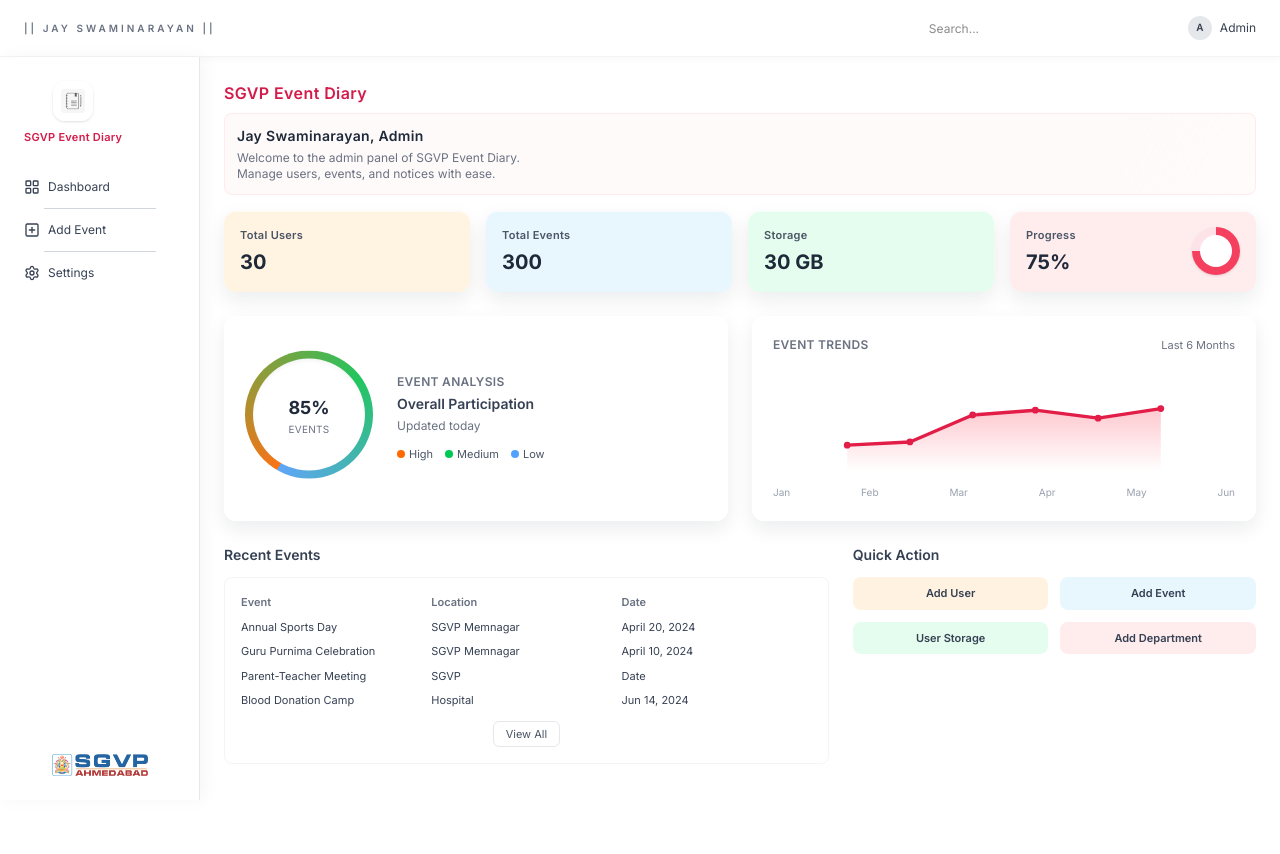
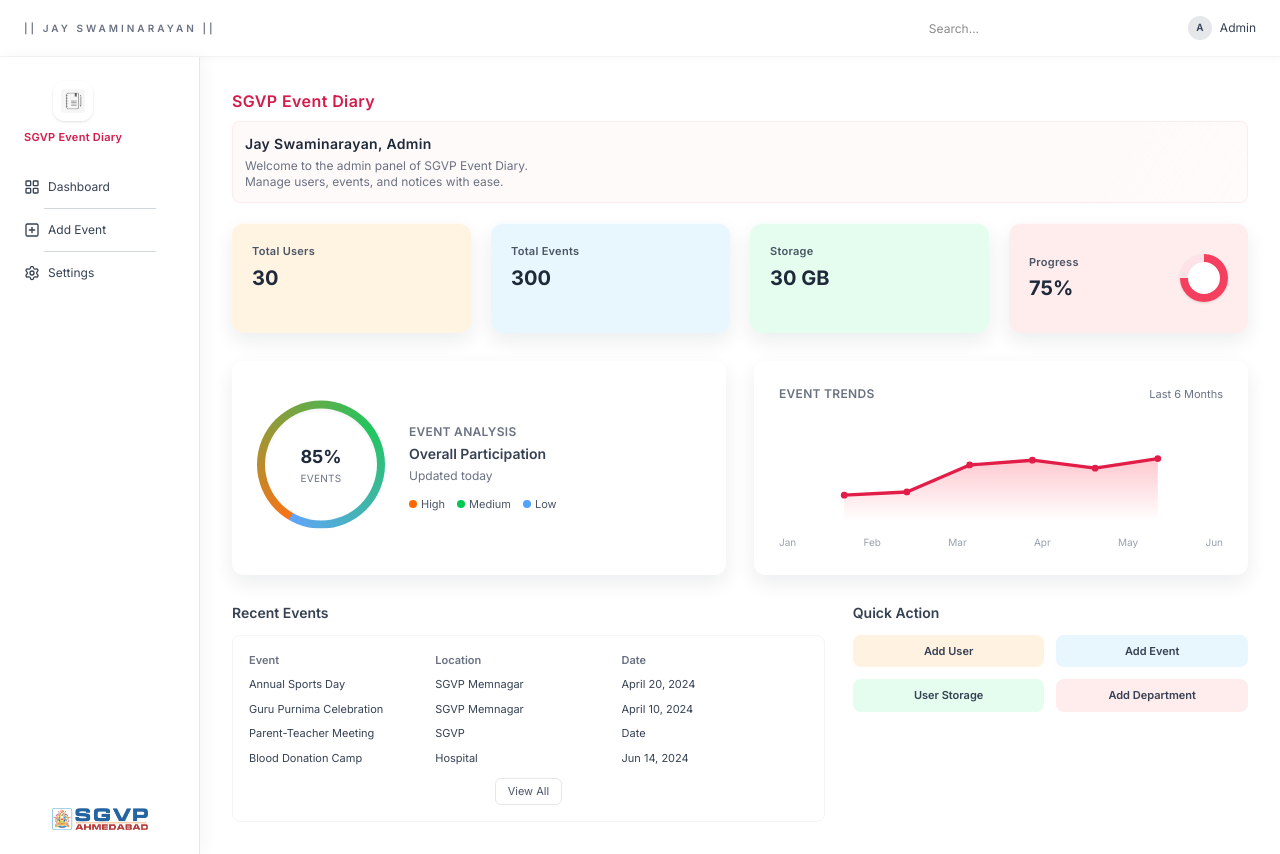
Before and after one commit to sgvpgraphic/sgvp-event-management, a Next.js app: page /dashboard in a window 1280 px wide. Before the commit the page ends 800 px from the top, so only its background shows below. Built offline with nearby package versions, Linux system fonts and the light colour scheme.

Commit message:
Increase dashboard spacing and card height

```diff
--- a/src/app/dashboard/page.tsx
+++ b/src/app/dashboard/page.tsx
@@ -163,7 +163,7 @@
           </div>
 
           {/* Main */}
-          <div className="p-6 bg-white w-full">
+          <div className="p-8 bg-white w-full">
             <div className="w-full max-w-none mx-auto">
             <h1 className="text-base font-semibold text-[#d41c4a] tracking-wide animate-fade-up" style={{ animationDelay: "160ms" }}>
               SGVP Event Diary
@@ -177,20 +177,20 @@
             </div>
 
             {/* Stats */}
-            <div className="grid grid-cols-1 sm:grid-cols-2 lg:grid-cols-4 gap-4 mt-4">
-              <div className="rounded-xl bg-orange-100/70 p-4 animate-fade-up card-glow hover-lift" style={{ animationDelay: "280ms" }}>
+            <div className="grid grid-cols-1 sm:grid-cols-2 lg:grid-cols-4 gap-5 mt-5">
+              <div className="rounded-xl bg-orange-100/70 p-5 min-h-[110px] animate-fade-up card-glow hover-lift" style={{ animationDelay: "280ms" }}>
                 <div className="text-[11px] text-gray-600 font-semibold tracking-wide">Total Users</div>
                 <div className="text-xl font-bold text-gray-800 mt-1">{stats.users}</div>
               </div>
-              <div className="rounded-xl bg-sky-100/70 p-4 animate-fade-up card-glow hover-lift" style={{ animationDelay: "340ms" }}>
+              <div className="rounded-xl bg-sky-100/70 p-5 min-h-[110px] animate-fade-up card-glow hover-lift" style={{ animationDelay: "340ms" }}>
                 <div className="text-[11px] text-gray-600 font-semibold tracking-wide">Total Events</div>
                 <div className="text-xl font-bold text-gray-800 mt-1">{stats.events}</div>
               </div>
-              <div className="rounded-xl bg-green-100/70 p-4 animate-fade-up card-glow hover-lift" style={{ animationDelay: "400ms" }}>
+              <div className="rounded-xl bg-green-100/70 p-5 min-h-[110px] animate-fade-up card-glow hover-lift" style={{ animationDelay: "400ms" }}>
                 <div className="text-[11px] text-gray-600 font-semibold tracking-wide">Storage</div>
                 <div className="text-xl font-bold text-gray-800 mt-1">{stats.storage} GB</div>
               </div>
-              <div className="rounded-xl bg-rose-100/70 p-4 flex items-center justify-between animate-fade-up card-glow hover-lift" style={{ animationDelay: "460ms" }}>
+              <div className="rounded-xl bg-rose-100/70 p-5 min-h-[110px] flex items-center justify-between animate-fade-up card-glow hover-lift" style={{ animationDelay: "460ms" }}>
                 <div>
                   <div className="text-[11px] text-gray-600 font-semibold tracking-wide">Progress</div>
                   <div className="text-xl font-bold text-gray-800 mt-1">{stats.progress}%</div>
@@ -202,8 +202,8 @@
             </div>
 
             {/* Event Analysis + Line Chart */}
-            <div className="mt-6 grid grid-cols-1 lg:grid-cols-2 gap-6">
-              <div className="rounded-xl border border-white/70 bg-white/70 p-5 flex items-center gap-6 animate-fade-up card-glow hover-lift" style={{ animationDelay: "520ms" }}>
+            <div className="mt-7 grid grid-cols-1 lg:grid-cols-2 gap-7">
+              <div className="rounded-xl border border-white/70 bg-white/70 p-6 flex items-center gap-6 min-h-[180px] animate-fade-up card-glow hover-lift" style={{ animationDelay: "520ms" }}>
                 <div className="relative w-32 h-32 float-slow">
                   <div
                     className="absolute inset-0 rounded-full"
@@ -243,7 +243,7 @@
                 </div>
               </div>
 
-              <div className="rounded-xl border border-white/70 bg-white/70 p-5 animate-fade-up card-glow hover-lift" style={{ animationDelay: "580ms" }}>
+              <div className="rounded-xl border border-white/70 bg-white/70 p-6 min-h-[180px] animate-fade-up card-glow hover-lift" style={{ animationDelay: "580ms" }}>
                 <div className="flex items-center justify-between mb-3">
                   <div className="text-xs text-gray-500 font-semibold uppercase tracking-wide">Event Trends</div>
                   <div className="text-[11px] text-gray-500">Last 6 Months</div>
@@ -283,7 +283,7 @@
             </div>
 
             {/* Lower Grid */}
-            <div className="grid grid-cols-1 lg:grid-cols-[1.2fr_0.8fr] gap-6 mt-6">
+            <div className="grid grid-cols-1 lg:grid-cols-[1.2fr_0.8fr] gap-7 mt-7">
               <div>
                 <div className="text-sm font-semibold text-gray-700 mb-3">Recent Events</div>
                 <div className="rounded-lg border border-gray-100 p-4">
```
